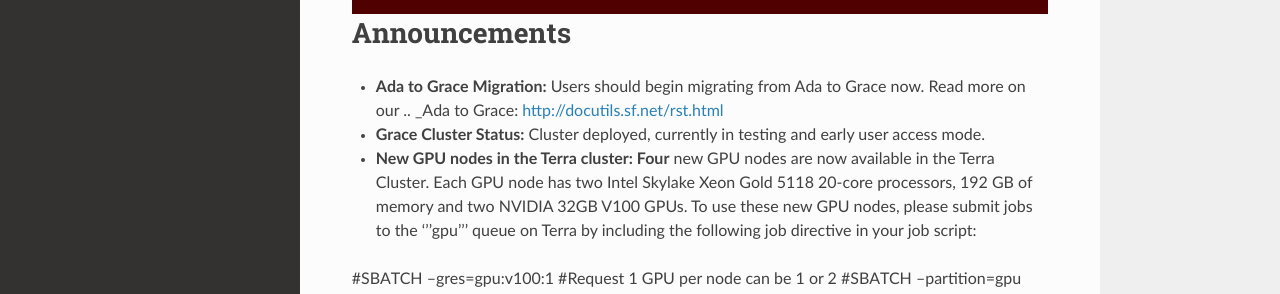
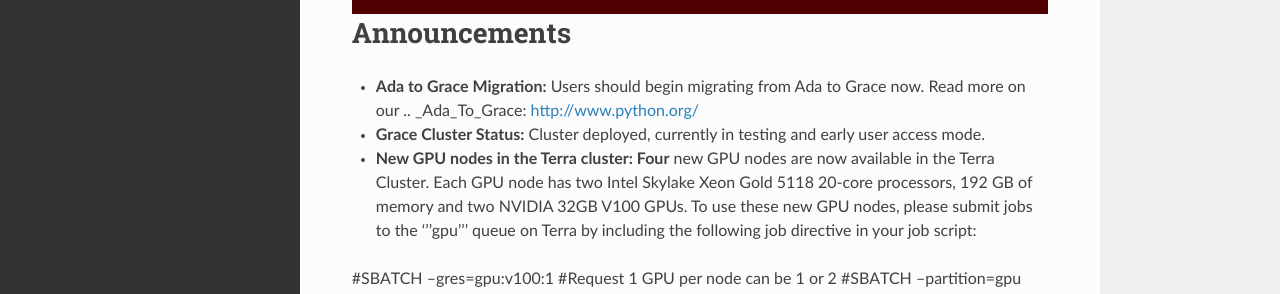
Before and after one commit to EmmanuelDej/rtd-tutorial, a Sphinx documentation site: the page built from docs/index.rst, in a window 1280 px wide. Shown: the part 164-458 px from the top of the page. Built offline with Sphinx 7.4.7 and the Read the Docs theme 2.0.0, drawn with Linux system fonts in a browser that asks for light colours; some of the changed lines change nothing that is shown.

Commit message:
Update index.rst

```diff
--- a/docs/index.rst
+++ b/docs/index.rst
@@ -13,7 +13,7 @@
 **Announcements**
 ================
 
-* **Ada to Grace Migration:** Users should begin migrating from Ada to Grace now. Read more on our .. _Ada to Grace: http://docutils.sf.net/rst.html
+* **Ada to Grace Migration:** Users should begin migrating from Ada to Grace now. Read more on our .. _Ada_To_Grace: http://www.python.org/
 
 * **Grace Cluster Status:** Cluster deployed, currently in testing and early user access mode.
 
```
